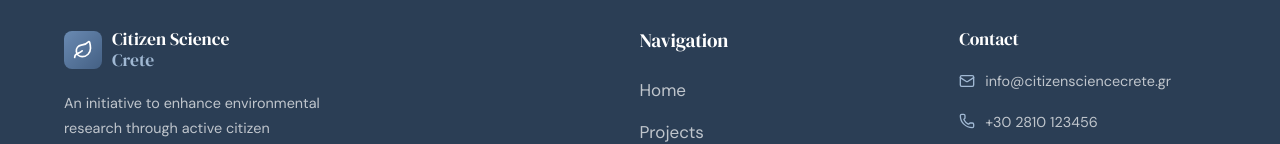
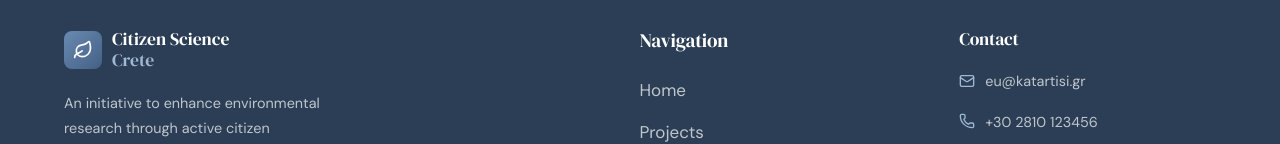
Before and after one commit to katartisikek/citizenscience, a React (Vite) app: page /news in a window 1280 px wide. Shown: the part 1546-1690 px from the top of the page. Built offline with nearby package versions, Linux system fonts and the light colour scheme.

Commit message:
fix: Update contact email to eu@katartisi.gr

```diff
--- a/src/components/Footer.jsx
+++ b/src/components/Footer.jsx
@@ -75,7 +75,7 @@ const Footer = () => {
             <h3>{t('footer.contact')}</h3>
             <div style={{ display: 'flex', flexDirection: 'column', gap: '0.875rem' }}>
               {[
-                { icon: <Mail size={16} />, text: 'info@citizensciencecrete.gr', href: 'mailto:info@citizensciencecrete.gr' },
+                { icon: <Mail size={16} />, text: 'eu@katartisi.gr', href: 'mailto:eu@katartisi.gr' },
                 { icon: <Phone size={16} />, text: '+30 2810 123456', href: 'tel:+302810123456' },
                 { icon: <MapPin size={16} />, text: t('footer.address'), href: null },
               ].map((c, i) => (
```
